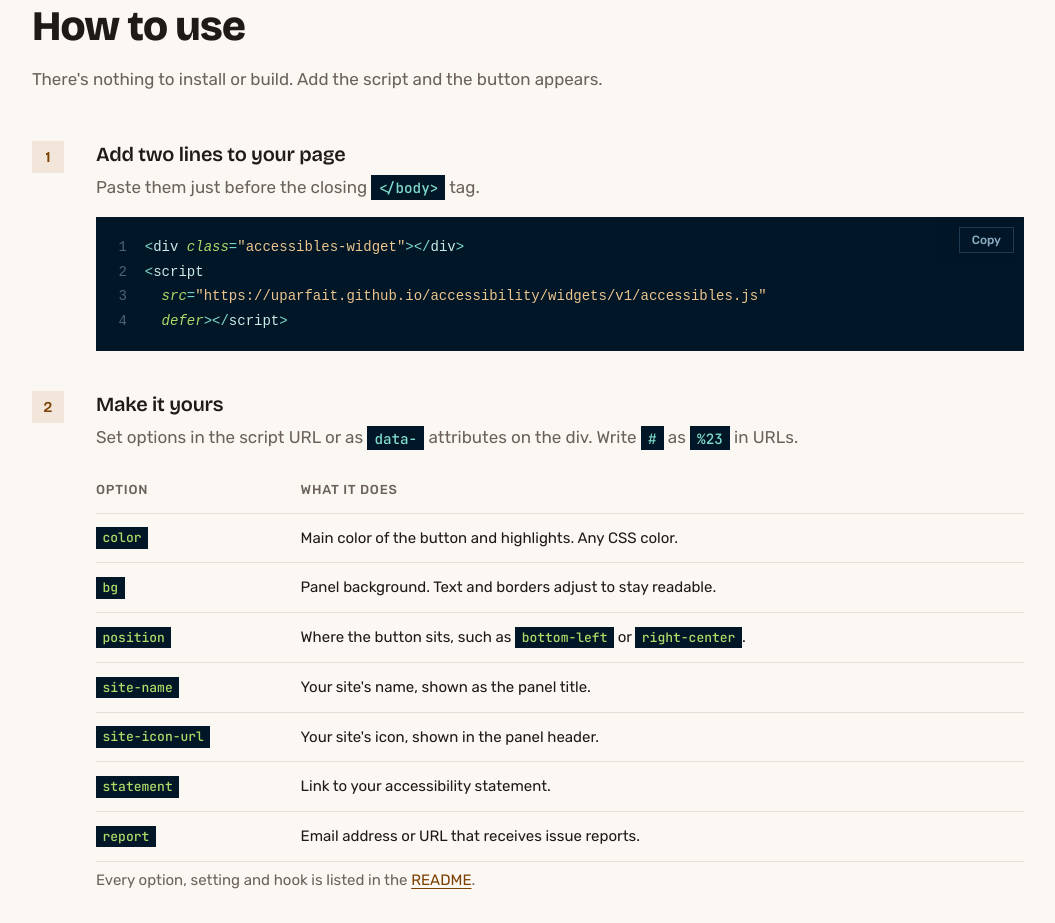
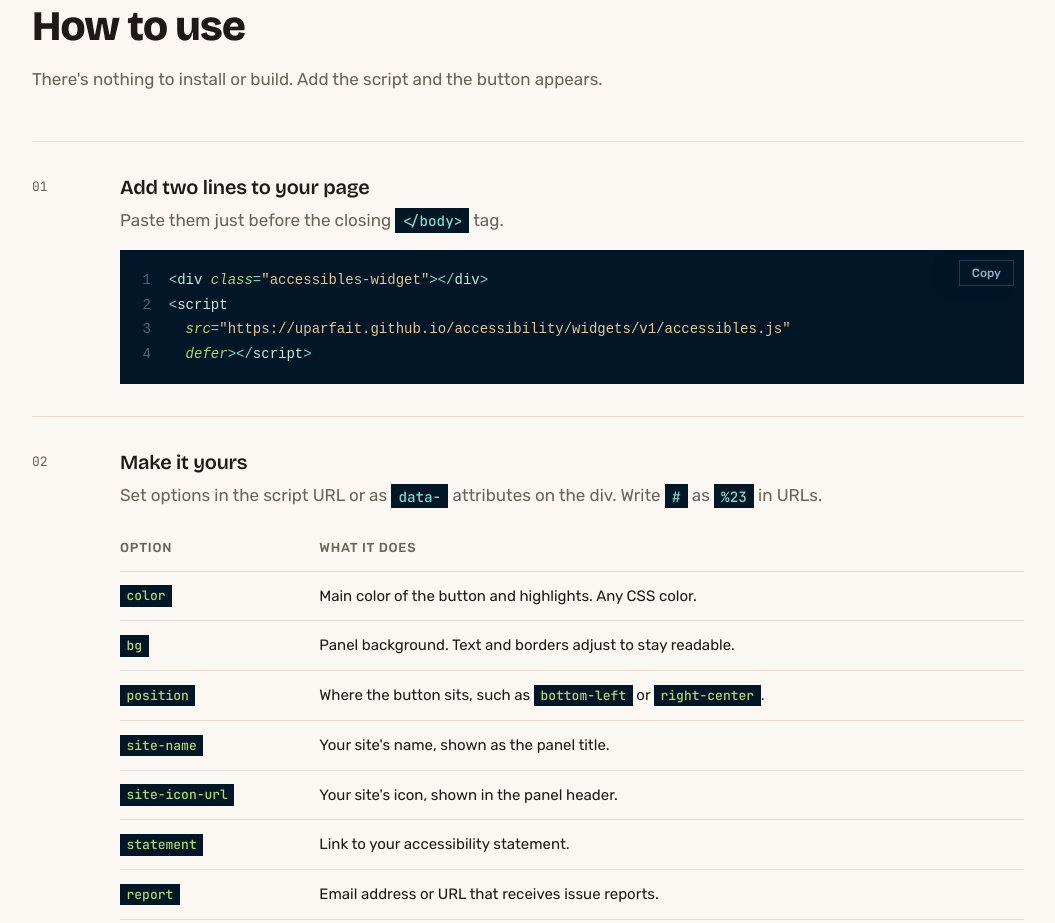
Before and after one commit to uparfait/accessibility, a plain HTML site: page index.html in a window 1280 px wide. Shown: the part 979-1902 px from the top of the page, without its empty margins (112-1167 px from the left). Drawn offline with nearby package versions, Linux system fonts and the light colour scheme.

Commit message:
Number the setup steps like the examples list

```diff
--- a/index.html
+++ b/index.html
@@ -73,9 +73,10 @@
   @media (max-width: 760px) { .groups { grid-template-columns: repeat(2, minmax(0, 1fr)); } }
   @media (max-width: 480px) { .groups { grid-template-columns: 1fr; } }
 
-  .steps { list-style: none; counter-reset: step; padding: 0; margin: 48px 0 0; display: grid; gap: 40px; }
-  .steps > li { counter-increment: step; display: grid; grid-template-columns: 48px minmax(0, 1fr); gap: 16px; }
-  .steps > li::before { content: counter(step); width: 32px; height: 32px; border-radius: 0; background: var(--brand-tint); color: var(--brand); display: grid; place-items: center; font: 600 15px/1 var(--font-h); }
+  .steps { list-style: none; counter-reset: step; padding: 0; margin: 48px 0 0; display: grid; gap: 0; border-top: 1px solid var(--line); }
+  .steps > li { counter-increment: step; display: grid; grid-template-columns: 4rem minmax(0, 1fr); gap: 24px; padding: 32px 0; border-bottom: 1px solid var(--line); }
+  @media (max-width: 760px) { .steps > li { grid-template-columns: 2.5rem minmax(0, 1fr); gap: 14px; padding: 26px 0; } }
+  .steps > li::before { content: counter(step, decimal-leading-zero); padding-top: 6px; font: 400 13px/1 var(--font-m); color: var(--muted); }
   .steps p { color: var(--muted); margin-top: 6px; }
   p code, td code { font: 500 .84em/1.4 var(--font-m); padding: .18em .5em; border-radius: 0; background: #011627; color: #7fdbca; white-space: nowrap; }
 
```
